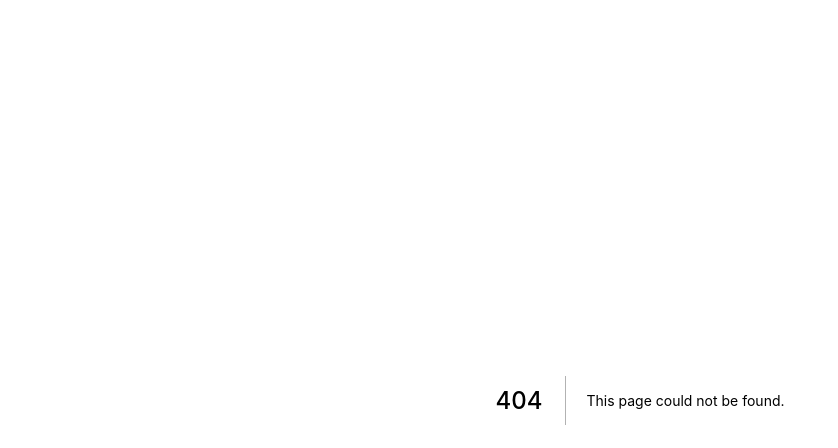
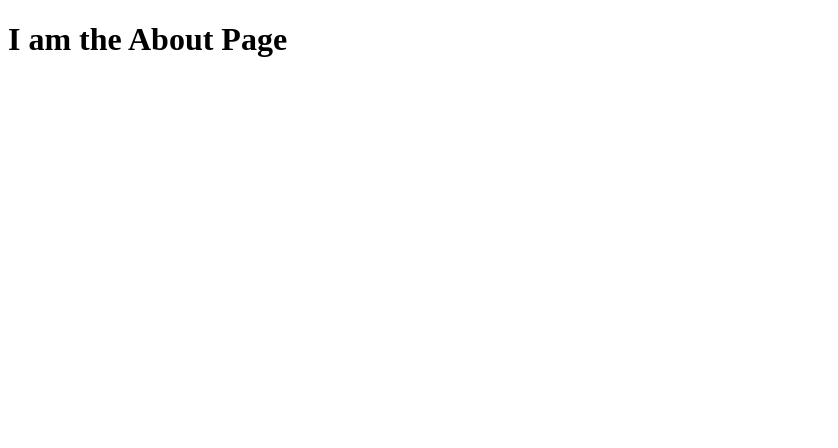
Before and after one commit to simotae14/portfolio-tae, a Next.js app: page /about in a window 1280 px wide. Before the commit this address had no page. Shown: the top 448 px of the page, without its empty margins (0-838 px from the left). Built offline with nearby package versions, Linux system fonts and the light colour scheme.

Commit message:
create the about page

```diff
--- /dev/null
+++ b/pages/about.js
@@ -0,0 +1,13 @@
+import React from 'react';
+
+class About extends React.Component {
+    render() {
+        return (
+            <h1>
+                I am the About Page
+            </h1>
+        )
+    }
+}
+
+export default About;
--- a/pages/index.js
+++ b/pages/index.js
@@ -3,7 +3,7 @@ import React from 'react';
 class Index extends React.Component {
     render() {
         return (
-            <div> Welcome Page! </div>
+            <h1> Welcome Page! </h1>
         );
     }
 }
```
